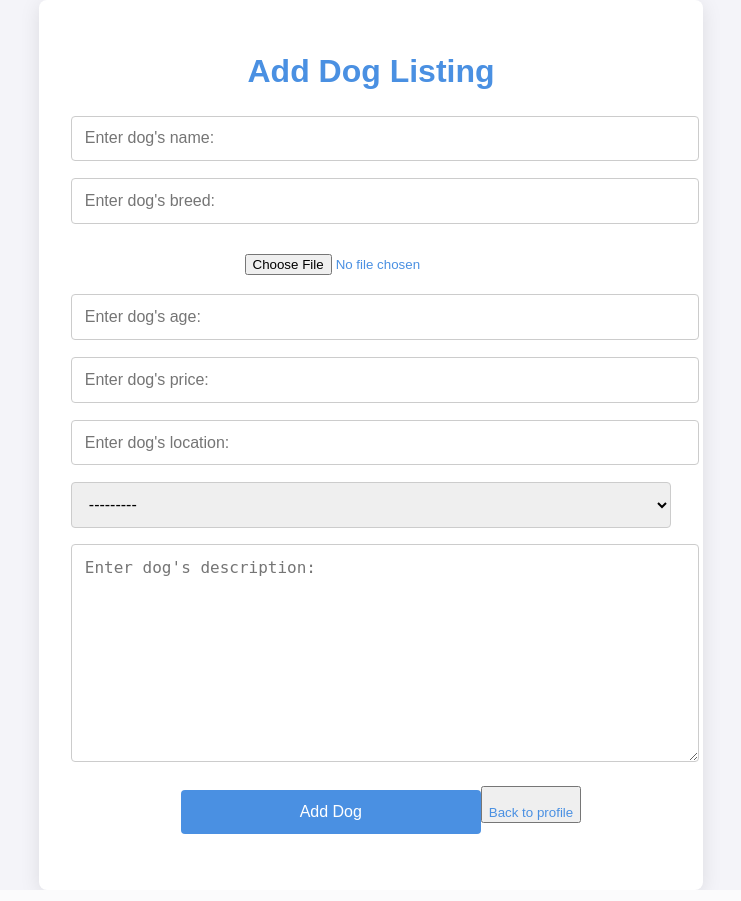
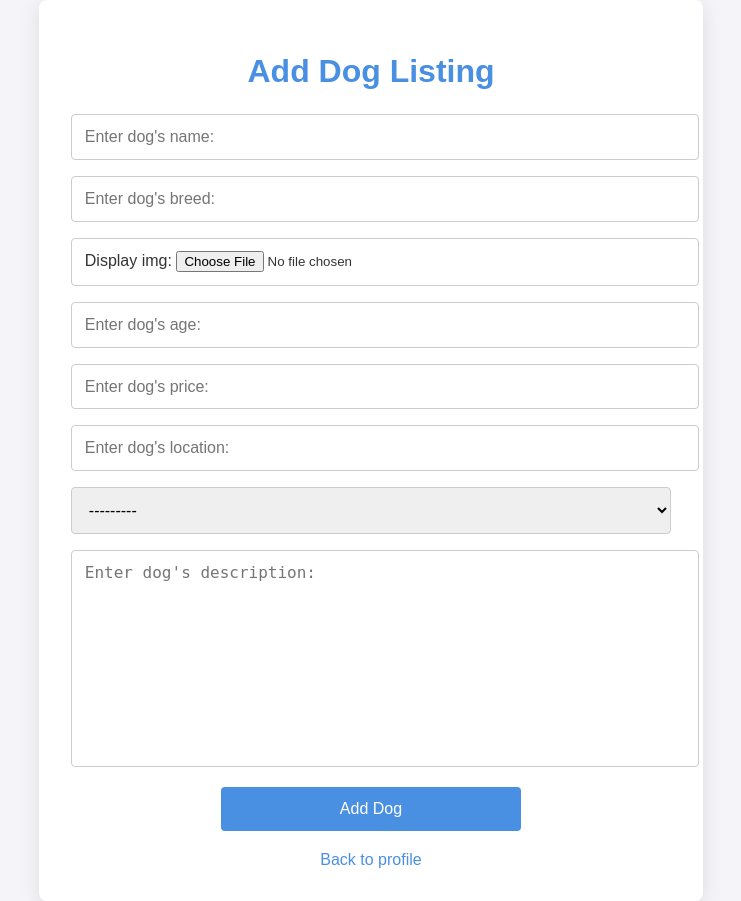
Before and after one commit to PetAtHomeK9/AppClick-project, a Django app: page /auth/add_dogs/ in a window 1280 px wide. Shown: the whole page, without its empty margins (269-1010 px from the left). Run offline with Django 5.2, Linux system fonts and the light colour scheme; the visitor is signed in with stand-in values (Sample User, id 1).

Commit message:
current code

```diff
--- a/authentication/forms.py
+++ b/authentication/forms.py
@@ -1,6 +1,6 @@
 from django import forms
 from .models import User
-from shop.models import Dog
+from shop.models import Dog,SellerProfile
 from django.contrib.auth.forms import UserCreationForm,PasswordChangeForm
 
 class SignupForm(UserCreationForm):
@@ -22,21 +22,32 @@ class SignupForm(UserCreationForm):
     password2=forms.CharField(min_length=8,required=True,
               widget=forms.PasswordInput({'placeholder':'Confirm Password'})
               )
-    phone= forms.IntegerField(required=False, widget=forms.TextInput({'placeholder':'phone'}))
+    profile_img=forms.FileField(required=False)
     ROLE_OPTIONS= (
         ('seller','Seller'),
         ('buyer','Buyer')
     )
 
     role = forms.ChoiceField(choices=ROLE_OPTIONS, widget=forms.RadioSelect)
+    class Meta:
+        model= User
+        fields = ['first_name','last_name','email','username','password1','password2','profile_img','role']
 
 
 
+class ProfileForm(forms.ModelForm):
+    class Meta:
+        model= SellerProfile
+        fields= ['contact','bio','profile_picture','location']
+        widgets={
+            'contact':forms.TextInput({'placeholder':'phone:'}),
+            'bio':forms.TextInput({'placeholder':'Bio:'}),
+            'profile_picture':forms.FileInput(),
+            'location':forms.TextInput({'placeholder':'Enter a valid Address:'})
+        }
 
 
-    class Meta:
-        model= User
-        fields= ('first_name','last_name','email','username','password1','password2','phone','role')
+
 
 class LoginForm(forms.Form):
     username = forms.CharField(max_length=20, label=None, required=True, widget=forms.TextInput({"placeholder" : "Enter your username"}))
@@ -59,6 +70,6 @@ class DogForm(forms.ModelForm):
             'location':forms.TextInput({'placeholder':"Enter dog's location:"}),
             'gender':forms.Select({'placeholder':"Select gender:"}),
             'description':forms.Textarea({'placeholder':"Enter dog's description:"}),
-            'display_img':forms.ClearableFileInput({'placeholder':"Select dog's image:"}),
+            'display_img':forms.FileInput(),
             'breed':forms.TextInput({'placeholder':"Enter dog's breed:"})
         }
--- a/authentication/static/css/dogs.css
+++ b/authentication/static/css/dogs.css
@@ -51,10 +51,19 @@ select {
     font-size: 1rem;
     transition: border-color 0.3s;
 }
-
+.file-input {
+    padding: 0.8rem;
+    border: 1px solid #ccc;
+    border-radius: 4px;
+    font-size: 1rem;
+    width: 100%;
+    cursor: pointer;
+    display: block;
+    margin-bottom: 1rem;
+}
 
 textarea {
-    resize: vertical
+    resize: none;
 
 }
 
@@ -78,23 +87,41 @@ textarea {
     cursor: pointer;
     font-size: 1rem;
     width: 50%;
-    margin-left: 20px;
 
 }
 
 .btn:hover {
     background-color: #357ABD;
 }
+.link-container {
+    display: flex;
+    justify-content: center;
+    gap: 20px;  /* Add some space between button and link */
+    margin-top: 1rem;
+}
 
-
-a {
-    display: inline-block;
+.back-link {
+    display: flex;
+    justify-content: center;
     text-align: center;
-    margin-top: 1rem;
     color: #4A90E2;
     text-decoration: none;
+    margin-top: 10px;
 }
 
-a:hover {
+.back-link:hover {
     text-decoration: underline;
 }
+.success-msg {
+    background-color: #d4edda;
+    color: #155724;
+    padding: 10px;
+    border-radius: 5px;
+    display: flex;
+    align-items: center;
+}
+
+.success-msg i {
+    margin-right: 10px;  /* Adds space between the icon and the message */
+    color: #28a745;      /* Optional: Add color to the icon */
+}
--- a/authentication/static/css/profile.css
+++ b/authentication/static/css/profile.css
@@ -1,5 +1,5 @@
 
-.logo img {
+.profile-pic-container{
     width: 100px; /* Set the width to a fixed size */
     height: 100px; /* Set the height to a fixed size */
     border-radius: 50%; /* Make the image round */
--- a/authentication/templates/authentication/adding_dogs.html
+++ b/authentication/templates/authentication/adding_dogs.html
@@ -8,7 +8,7 @@
 </head>
 <body>
 <div class='form-container'>
-    <h1>Add Dog Listing<h1>
+    <h1>Add Dog Listing</h1>
     {% if form.errors %}
         <div class='error-msg'>
            <p>There were errors in your:</p>
@@ -29,7 +29,7 @@
             {{form.breed.label_tag}}
             {{form.breed}}
          </div>
-         <div class='form-field'>
+         <div class='file-input'>
             {{form.display_img.label_tag}}
             {{form.display_img}}
          </div>
@@ -53,10 +53,14 @@
             {{form.description.label_tag}}
             {{form.description}}
          </div>
-        <button type='submit' class='btn'>Add Dog<button>
+         <div class='link-container'>
+               <button type='submit' class='btn'>Add Dog</button>
+         </div>
+         <div class='back-link'>
+               <a href='{% url "profile" %}' class='back-link'> Back to profile</a>
+         </div>
+
     </form>
-    <a href='{% url "profile" %}'> Back to profile</a>
-
 
 
 
--- a/authentication/templates/signup.html
+++ b/authentication/templates/signup.html
@@ -29,6 +29,7 @@
 {{form.non_field_errors}}
 {{form.first_name.label_tag}}
 {{form.first_name}}
+
 </div>
 <div class='show-label'>
 {{form.last_name.label_tag}}
@@ -54,6 +55,10 @@
 {{form.phone.label_tag}}
 {{form.phone}}
 </div>
+<div class='file-input'>
+{{form.profile_img.label_tag}}
+{{form.profile_img}}
+</div>
 <div class='choice'>
 {{form.role.label_tag}}
 {{form.role}}
--- a/authentication/urls.py
+++ b/authentication/urls.py
@@ -1,5 +1,5 @@
 from django.urls import path
-from .views import log_in,sign_up,log_out,profile,ChangePasswordView,status_delivered,add_dogs,browse_dogs,handle_listings
+from .views import log_in,sign_up,log_out,profile,ChangePasswordView,status_delivered,add_dogs,browse_dogs,handle_listings,add_profile
 from django.contrib.auth.views import PasswordChangeDoneView
 
 
@@ -14,6 +14,7 @@ urlpatterns = [
     path('order/<int:order_id>/status_delivered/', status_delivered, name='status_delivered'),
     path('add_dogs/', add_dogs, name='adding_dogs'),
     path('handle_listings/', handle_listings, name='handle_listings'),
-    path('browse_dogs/', browse_dogs, name='find_dogs')
+    path('browse_dogs/', browse_dogs, name='find_dogs'),
+    path('add_profile/', add_profile, name='add_profile')
 
 ]
--- a/authentication/views.py
+++ b/authentication/views.py
@@ -1,6 +1,6 @@
 from django.shortcuts import render,redirect,get_object_or_404
 from shop.models import Dog,SellerProfile,Order
-from .forms import SignupForm,LoginForm, ChangePasswordForm,DogForm
+from .forms import SignupForm,LoginForm, ChangePasswordForm,DogForm,ProfileForm
 from django.contrib.auth import login,authenticate,logout
 from django.contrib.auth.decorators import login_required
 from django.contrib.auth.views import PasswordChangeView
@@ -150,3 +150,29 @@ def browse_dogs(request):
         'dogs':dogs
     }
     return render(request, 'browsing_dogs.html', context)
+
+def add_profile(request):
+    user=request.user
+    message= None
+
+    if request.user.role=='seller':
+       seller=SellerProfile.objects.filter(user=user).first()
+       if request.method=='POST':
+
+           form = ProfileForm(request.POST, request.FILES, instance=seller)
+           if form.is_valid():
+              profile=form.save(commit=False)
+              profile.user=user
+              profile.save()
+
+           message = 'Updated profile successfully!'
+       else:
+           form = ProfileForm(instance=seller)
+       context={
+               'user':user,
+               'seller':seller,
+               'form':form,
+               'message':message
+           }
+       return render(request, 'authentication/seller_profile.html', context)
+    return redirect('profile')
--- a/shop/models.py
+++ b/shop/models.py
@@ -9,7 +9,7 @@ class Dog(models.Model):
     age = models.IntegerField()
     gender = models.CharField(max_length=10, choices=[('Male', 'Male'), ('Female', 'Female')])
     description = models.TextField()
-    display_img = models.FileField(upload_to="dog_display_img")
+    display_img = models.ImageField(upload_to="dog_display_img", null=True, blank=True)
     price = models.DecimalField(max_digits=10, decimal_places=2)
     location = models.CharField(max_length=100)
     availability = models.BooleanField(default=True)
```
Also changed, not shown: authentication/static/css/signup.css (+18 -0 lines), authentication/templates/authentication/profile.html (+12 -3 lines), authentication/templates/authentication/seller_profile.html (added, +62 -0 lines), shop/templates/profile.html (deleted, +0 -19 lines), shop/templates/sell_dog.html (deleted, +0 -12 lines), shop/migrations/0006_alter_dog_display_img_alter_order_status.py (added).
